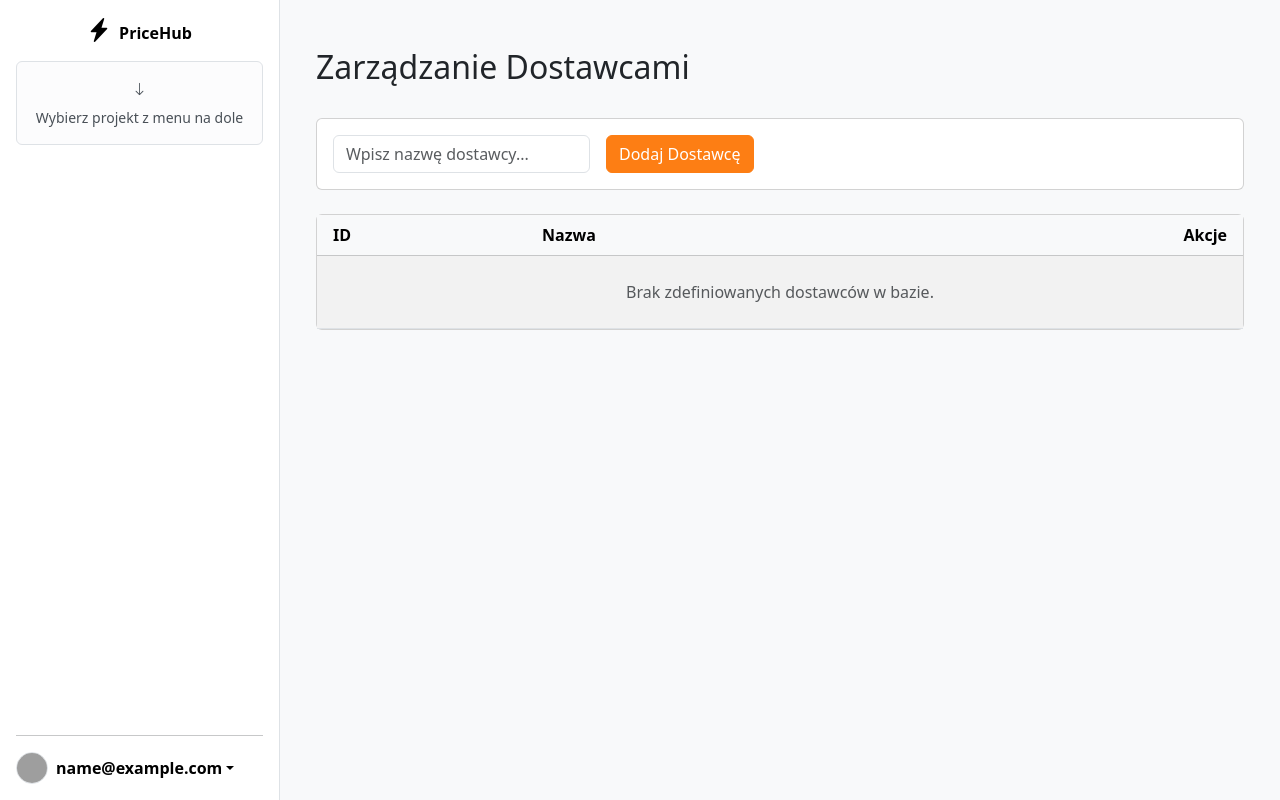
After one commit to mateo-malesz/PriceHub-IXION, a Flask app: page /suppliers in a window 1280 px wide. The commit adds this page. Run offline with Flask 3, Linux system fonts and the light colour scheme; the visitor is signed in with stand-in values (Sample User, id 1); data that the repository does not hold is empty; grey boxes are pictures that could not be loaded.

Commit message:
Suppliers

```diff
--- a/app.py
+++ b/app.py
@@ -122,43 +122,59 @@ class MyModelView(ModelView):
         flash('Brak uprawnień administratora.', category='error')
         return redirect(url_for('home'))
 
-# class ProductModelView(MyModelView):
-#     # Aktualizujemy wyszukiwanie po nowych kolumnach
-#     column_searchable_list = ['title', 'sku', 'supplier_sku']
+class SupplierModelView(MyModelView):
+    column_list = ('id', 'name')
+    column_searchable_list = ('name',)
+    form_columns = ('name',)
+    column_labels = {'name': 'Nazwa Dostawcy'}
 
-#     # Aktualizujemy filtry
-#     column_filters = ['producer', 'currency']
+# class ProductAdminView(ModelView):
+#     # 1. Kolumny widoczne w głównej tabeli (wybrałem najważniejsze, żeby nie zepsuć responsywności)
+#     column_list = (
+#         'sku', 'title', 'stock', 'sote_current_price_gross',
+#         'producer', 'ean', 'sellassist_id', 'sote_id', 'sote_option_id',
+#         'purchase_price_net_currency', 'vat_rate'
+#     )
 
-#     # Aktualizujemy listę wyświetlanych kolumn
-#     column_list = ['sku', 'title', 'producer', 'currency', 'vat_rate']
+#     # 2. Pola, po których można swobodnie wyszukiwać w pasku "Search"
+#     column_searchable_list = ('sku', 'title', 'ean', 'producer', 'sellassist_id')
 
-#     # Aktualizujemy sortowanie
-#     column_sortable_list = ['title', 'sku']
+#     # 3. Zestaw filtrów w bocznym menu (pozwala np. wyfiltrować "stock > 0")
+#     column_filters = ('producer', 'stock', 'sote_id', 'vat_rate')
+
+#     # 4. Szybka edycja komórek bezpośrednio z widoku listy (bez wchodzenia w detale)
+#     column_editable_list = ['stock', 'sote_current_price_gross', 'purchase_price_net_currency']
+
+#     # 5. Domyślne sortowanie
+#     column_default_sort = 'sku'
+
+#     # 6. Paginacja
+#     page_size = 50
+
+#     # Ochrona widoku (dostosuj do swojego obecnego mechanizmu logowania w adminie)
+#     def is_accessible(self):
+#         from flask_login import current_user
+#         return current_user.is_authenticated
 
 class ProductAdminView(ModelView):
-    # 1. Kolumny widoczne w głównej tabeli (wybrałem najważniejsze, żeby nie zepsuć responsywności)
+    # 1. Dodajemy 'supplier' oraz 'supplier_sku' do listy kolumn
     column_list = (
         'sku', 'title', 'stock', 'sote_current_price_gross',
-        'producer', 'ean', 'sellassist_id', 'sote_id', 'sote_option_id',
+        'producer', 'supplier', 'supplier_sku', 'ean', 'sellassist_id', 'sote_id', 'sote_option_id',
         'purchase_price_net_currency', 'vat_rate'
     )
 
-    # 2. Pola, po których można swobodnie wyszukiwać w pasku "Search"
-    column_searchable_list = ('sku', 'title', 'ean', 'producer', 'sellassist_id')
+    column_searchable_list = ('sku', 'title', 'ean', 'producer', 'sellassist_id', 'supplier_sku')
 
-    # 3. Zestaw filtrów w bocznym menu (pozwala np. wyfiltrować "stock > 0")
-    column_filters = ('producer', 'stock', 'sote_id', 'vat_rate')
+    # 3. Dodajemy filtrowanie po nazwie dostawcy (dzięki relacji w SQLAlchemy)
+    column_filters = ('producer', 'stock', 'sote_id', 'vat_rate', 'supplier.name')
 
-    # 4. Szybka edycja komórek bezpośrednio z widoku listy (bez wchodzenia w detale)
-    column_editable_list = ['stock', 'sote_current_price_gross', 'purchase_price_net_currency']
+    # 4. Pozwalamy na szybką edycję SKU dostawcy bezpośrednio z listy
+    column_editable_list = ['stock', 'sote_current_price_gross', 'purchase_price_net_currency', 'supplier_sku']
 
-    # 5. Domyślne sortowanie
     column_default_sort = 'sku'
-
-    # 6. Paginacja
     page_size = 50
 
-    # Ochrona widoku (dostosuj do swojego obecnego mechanizmu logowania w adminie)
     def is_accessible(self):
         from flask_login import current_user
         return current_user.is_authenticated
@@ -666,6 +682,61 @@ def sote_variants(project_id):
 
     return render_template('sote_variants.html', project=project, variants_dict=filtered_dict)
 
+@app.route('/suppliers', methods=['GET', 'POST'])
+@app.route('/project/<int:project_id>/suppliers', methods=['GET', 'POST'])
+@login_required
+def manage_suppliers(project_id=None):
+    project = None
+    # Jeśli w URL jest project_id, pobieramy projekt, żeby zasilić menu boczne
+    if project_id:
+        project = Project.query.get_or_404(project_id)
+        if current_user not in project.users:
+            flash('Brak dostępu.', 'error')
+            return redirect(url_for('projects'))
+
+    if request.method == 'POST':
+        name = request.form.get('name')
+        if not name:
+            flash('Nazwa dostawcy nie może być pusta.', 'error')
+        else:
+            existing = Supplier.query.filter_by(name=name).first()
+            if existing:
+                flash('Taki dostawca już istnieje.', 'error')
+            else:
+                # Zapis jest ZAWSZE globalny (nie przypisujemy dostawcy do projektu!)
+                new_supplier = Supplier(name=name)
+                db.session.add(new_supplier)
+                db.session.commit()
+                flash(f'Dodano dostawcę "{name}".', 'success')
+
+        # Przekierowanie z zachowaniem kontekstu projektu
+        if project_id:
+            return redirect(url_for('manage_suppliers', project_id=project_id))
+        return redirect(url_for('manage_suppliers'))
+
+    # Pobieranie dostawców jest globalne
+    suppliers = Supplier.query.order_by(Supplier.name).all()
+    return render_template('suppliers.html', suppliers=suppliers, project=project)
+
+
+@app.route('/suppliers/delete/<int:supplier_id>', methods=['POST'])
+@app.route('/project/<int:project_id>/suppliers/delete/<int:supplier_id>', methods=['POST'])
+@login_required
+def delete_supplier(supplier_id, project_id=None):
+    supplier = Supplier.query.get_or_404(supplier_id)
+    try:
+        db.session.delete(supplier)
+        db.session.commit()
+        flash(f'Usunięto dostawcę "{supplier.name}".', 'success')
+    except Exception as e:
+        db.session.rollback()
+        logger.error(f"Błąd podczas usuwania dostawcy {supplier_id}: {str(e)}")
+        flash('Nie można usunąć dostawcy. Upewnij się, że nie jest przypisany do żadnych produktów.', 'error')
+
+    if project_id:
+        return redirect(url_for('manage_suppliers', project_id=project_id))
+    return redirect(url_for('manage_suppliers'))
+
 # --- SYNCHRONIZACJA ZESTAWÓW (Z SellAssist do SQLite) ---
 @app.route('/project/<int:project_id>/sync-bundles')
 @login_required
@@ -836,7 +907,7 @@ def create_admin():
 # --- REJESTRACJA WIDOKÓW W FLASK-ADMIN ---
 admin.add_view(UserModelView(User, db.session, name='Użytkownicy'))
 admin.add_view(ProjectModelView(Project, db.session, name='Projekty'))
-# admin.add_view(ProductModelView(Product, db.session, name='Produkty'))
+admin.add_view(SupplierModelView(Supplier, db.session, name='Dostawcy'))
 admin.add_view(ProductAdminView(Product, db.session))
 
 if __name__ == '__main__':
--- a/templates/base.html
+++ b/templates/base.html
@@ -84,12 +84,19 @@
                             <i class="bi bi-diagram-2 me-2"></i> Warianty SOTE
                         </a>
                     </li>
+                    <li class="nav-item">
+                        <a href="{% if project %}{{ url_for('manage_suppliers', project_id=project.id) }}{% else %}{{ url_for('manage_suppliers') }}{% endif %}"
+                            class="nav-link {% if request.endpoint == 'manage_suppliers' %}active{% else %}link-body-emphasis{% endif %}">
+                            <i class="bi bi-truck me-2"></i> Dostawcy
+                        </a>
+                    </li>
                 </ul>
 
                 {% else %}
                 <a href="/" class="d-flex align-items-center mb-3 link-body-emphasis text-decoration-none">
-                    <i class="bi bi-tag-fill fs-4 me-2"></i>
-                    <span class="fs-4 fw-bold">Moja Aplikacja</span>
+                    <span class="navbar-brand fw-bold mb-0 h1 mx-auto text-center">
+                        <i class="bi bi-lightning-charge-fill fs-4 me-2"></i>PriceHub
+                    </span>
                 </a>
                 <div class="alert alert-light small text-center border">
                     <i class="bi bi-arrow-down mb-2 d-block"></i>
--- /dev/null
+++ b/templates/suppliers.html
@@ -0,0 +1,59 @@
+{% extends 'base.html' %}
+{% block content %}
+<div class="container mt-4">
+    <div class="d-flex justify-content-between align-items-center mb-4">
+        <h2>Zarządzanie Dostawcami</h2>
+    </div>
+
+    <div class="card mb-4">
+        <div class="card-body">
+            <form
+                action="{% if project %}{{ url_for('manage_suppliers', project_id=project.id) }}{% else %}{{ url_for('manage_suppliers') }}{% endif %}"
+                method="POST" class="row g-3 align-items-center">
+                <div class="col-auto">
+                    <label for="supplierName" class="visually-hidden">Nazwa Dostawcy</label>
+                    <input type="text" class="form-control" id="supplierName" name="name"
+                        placeholder="Wpisz nazwę dostawcy..." required>
+                </div>
+                <div class="col-auto">
+                    <button type="submit" class="btn btn-primary">Dodaj Dostawcę</button>
+                </div>
+            </form>
+        </div>
+    </div>
+
+    <div class="card">
+        <div class="card-body p-0">
+            <table class="table table-hover table-striped mb-0">
+                <thead class="table-light">
+                    <tr>
+                        <th scope="col" class="ps-3">ID</th>
+                        <th scope="col">Nazwa</th>
+                        <th scope="col" class="text-end pe-3">Akcje</th>
+                    </tr>
+                </thead>
+                <tbody>
+                    {% for supplier in suppliers %}
+                    <tr>
+                        <td class="ps-3 align-middle">{{ supplier.id }}</td>
+                        <td class="align-middle fw-bold">{{ supplier.name }}</td>
+                        <td class="text-end pe-3 align-middle">
+                            <form
+                                action="{% if project %}{{ url_for('delete_supplier', project_id=project.id, supplier_id=supplier.id) }}{% else %}{{ url_for('delete_supplier', supplier_id=supplier.id) }}{% endif %}"
+                                method="POST" class="d-inline"
+                                onsubmit="return confirm('Czy na pewno chcesz usunąć tego dostawcę?');">
+                                <button type="submit" class="btn btn-sm btn-outline-danger">Usuń</button>
+                            </form>
+                        </td>
+                    </tr>
+                    {% else %}
+                    <tr>
+                        <td colspan="3" class="text-center py-4 text-muted">Brak zdefiniowanych dostawców w bazie.</td>
+                    </tr>
+                    {% endfor %}
+                </tbody>
+            </table>
+        </div>
+    </div>
+</div>
+{% endblock %}
```
